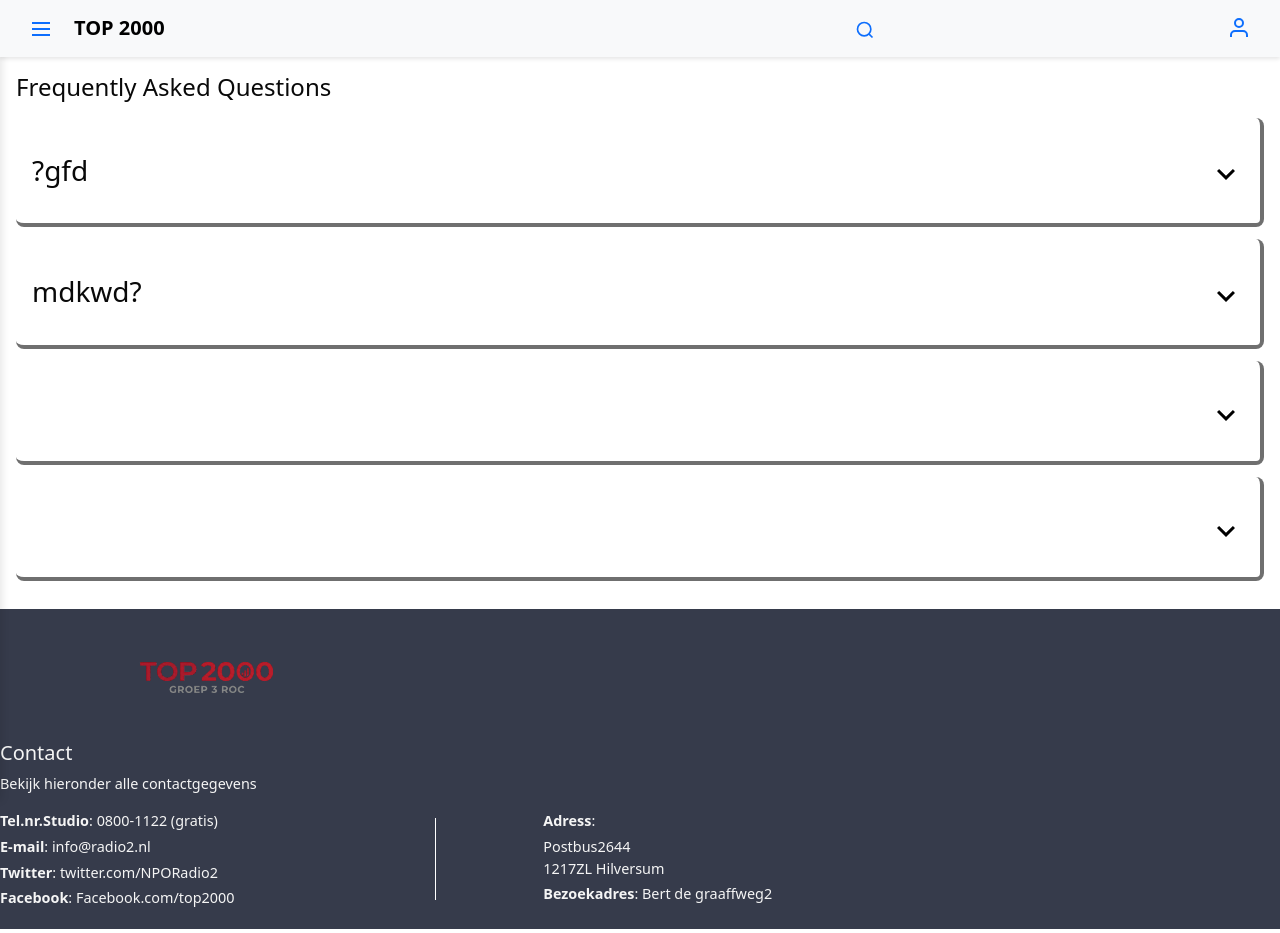
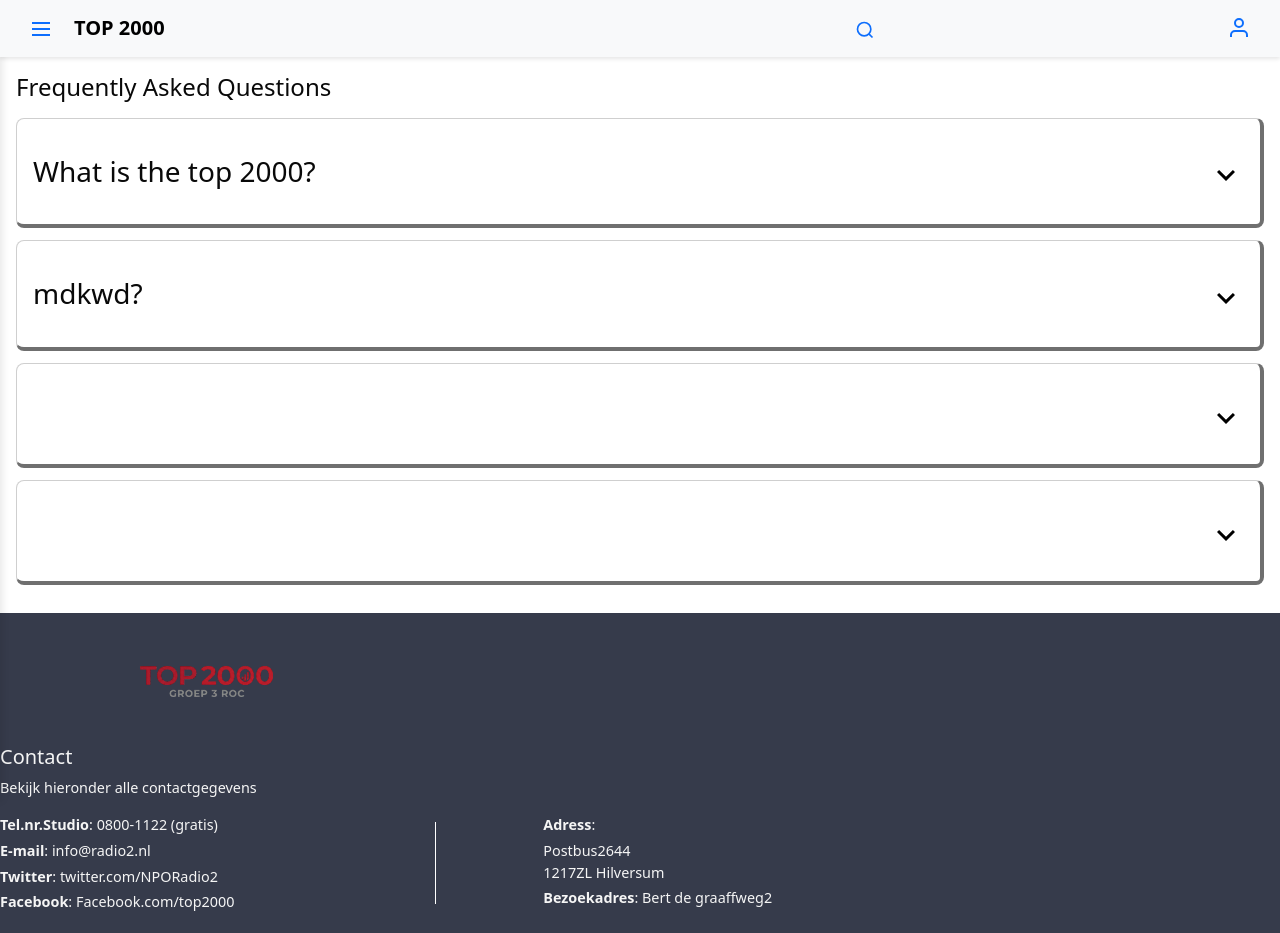
Before and after one commit to ROCvanTwente/project-top2000-frontend-groep-3-top-2000, a React (Vite) app in the folder frontend/: page /FAQ in a window 1280 px wide. Built offline with nearby package versions, Linux system fonts and the light colour scheme.

Commit message:
added some extra style and a meaningfull question to faq

```diff
--- a/frontend/src/components/faq.css
+++ b/frontend/src/components/faq.css
@@ -21,10 +21,19 @@
 
 .faq-item {
   background-color: #ffffff;
-  border-color : #00000090;
+  border-right-color: #00000090;
+  border-bottom-color : #00000090;
+  border-left-color:#ababab90;
+  border-top-color:#ababab90;
   border-bottom-style: solid ;
   border-right-style: solid;
-  border-width: 4px;
+  border-top-style: solid;
+  border-left-style: solid;
+  border-top-width: 1px;
+  border-left-width: 1px;
+  border-bottom-width: 4px;
+  border-right-width: 4px;
+
   padding: 12px 16px;
   border-radius: 8px;
   margin-bottom: 12px;
--- a/frontend/src/pages/FAQ.jsx
+++ b/frontend/src/pages/FAQ.jsx
@@ -15,8 +15,8 @@
                 <h1 className="faq-title">Frequently Asked Questions</h1>
                  {/* FAQ dropdown */}
                 <Faq
-                question="?gfd"
-                answer="bniwqmi"
+                question="What is the top 2000?"
+                answer="the top 2000 is a music event which ranks the 2000 most popular songs as voted by the public."
                 />
                 <Faq
                 question="mdkwd?"
```
